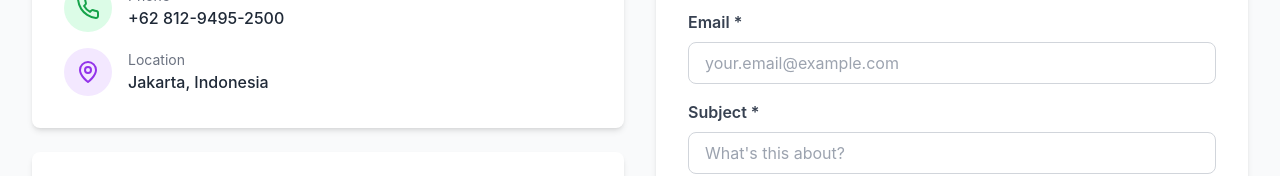
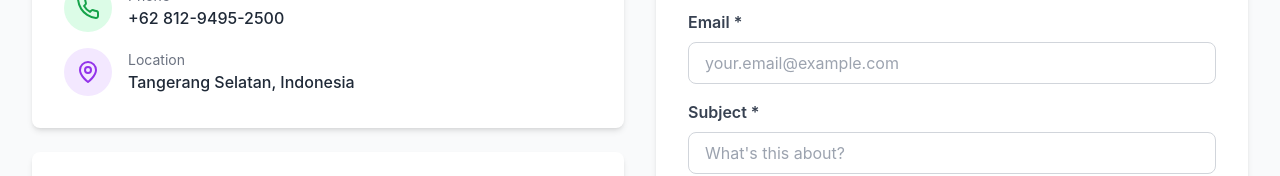
Before and after one commit to arfion11/my-portofolio, a React (Vite) app: page /contact in a window 1280 px wide. Shown: the part 412-588 px from the top of the page. Built offline with nearby package versions, Linux system fonts and the light colour scheme.

Commit message:
fix: Update contact location from Jakarta to Tangerang Selatan.

```diff
--- a/src/pages/Contact.jsx
+++ b/src/pages/Contact.jsx
@@ -86,7 +86,7 @@ export default function Contact() {
     {
       icon: MapPin,
       label: 'Location',
-      value: 'Jakarta, Indonesia',
+      value: 'Tangerang Selatan, Indonesia',
       color: 'bg-purple-100 text-purple-600',
     },
   ];
```
